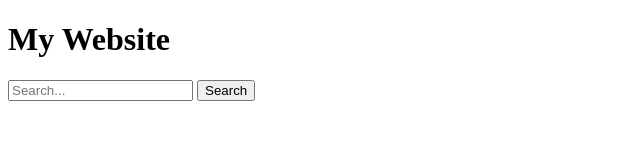
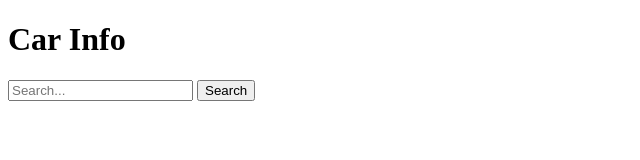
Before and after one commit to ABCAUTOANDTRUCK/CarInfo, a plain HTML site: page index.html in a window 1280 px wide. Shown: the whole page, without its empty margins (0-640 px from the left). Drawn offline with Linux system fonts and the light colour scheme.

Commit message:
Change header from 'My Website' to 'Car Info'

```diff
--- a/index.html
+++ b/index.html
@@ -2,7 +2,7 @@
 <html>
 <body>
 
-<h1>My Website</h1>
+<h1>Car Info</h1>
 
 <input type="text" placeholder="Search...">
 <button>Search</button>
```
